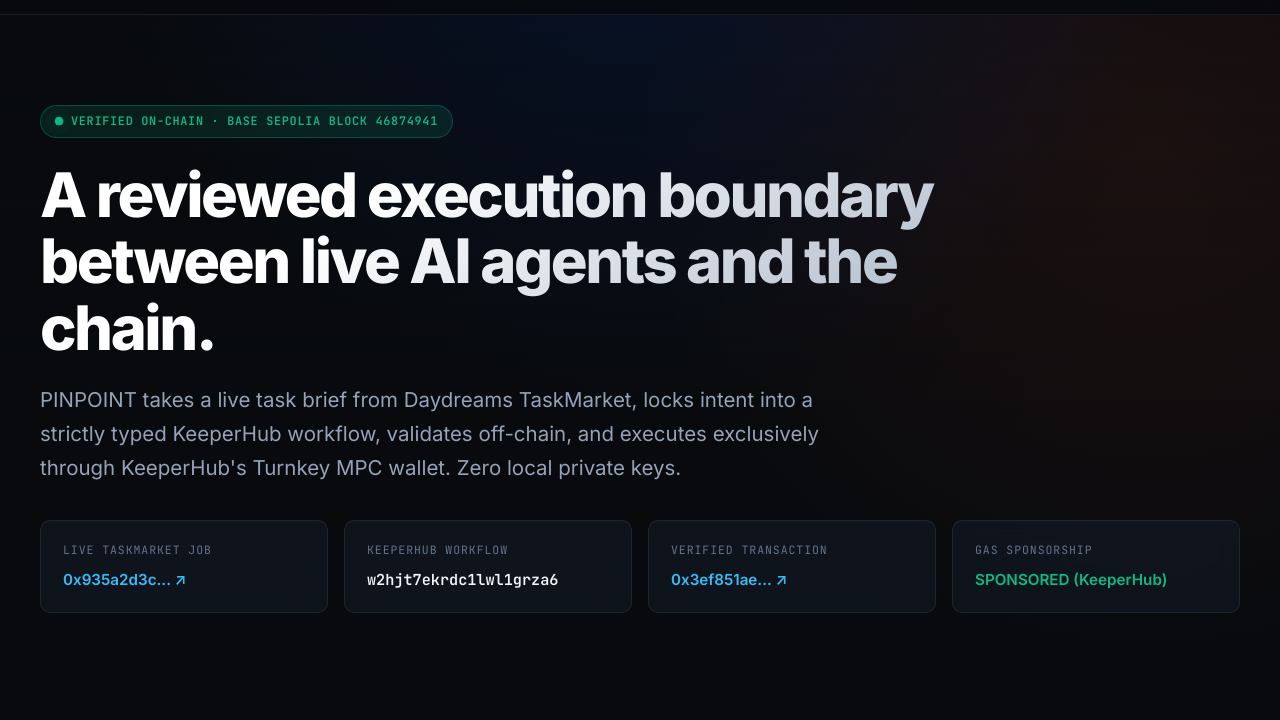
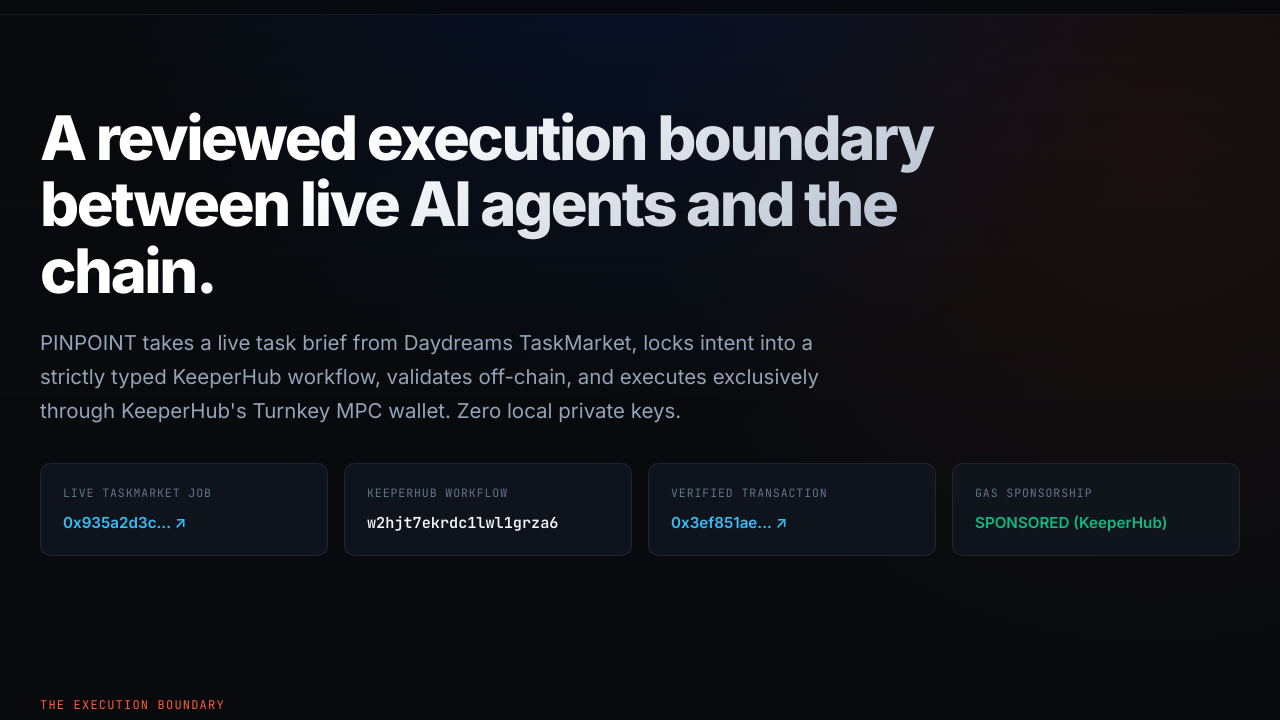
Before and after one commit to Datwebguy/pinpoint, a website: page platform/index.html in a window 1280 px wide. Shown: the part 56-776 px from the top of the page. Drawn offline with Linux system fonts and the light colour scheme.

Commit message:
Remove top hero badge pill from evidence platform

```diff
--- a/platform/index.html
+++ b/platform/index.html
@@ -142,34 +142,6 @@
     .hero {
       padding: 90px 0 60px;
       position: relative;
-    }
-    .pill-live {
-      display: inline-flex;
-      align-items: center;
-      gap: 8px;
-      background: var(--status-success-bg);
-      border: 1px solid var(--status-success-border);
-      color: var(--status-success);
-      font-family: var(--font-mono);
-      font-size: 0.74rem;
-      font-weight: 600;
-      padding: 6px 14px;
-      border-radius: var(--radius-full);
-      margin-bottom: 24px;
-      letter-spacing: 0.06em;
-    }
-    .pulse-dot {
-      width: 8px;
-      height: 8px;
-      border-radius: 50%;
-      background: var(--status-success);
-      box-shadow: 0 0 10px var(--status-success);
-      animation: pulse 2s infinite;
-    }
-    @keyframes pulse {
-      0% { transform: scale(0.95); box-shadow: 0 0 0 0 rgba(16, 185, 129, 0.7); }
-      70% { transform: scale(1.1); box-shadow: 0 0 0 8px rgba(16, 185, 129, 0); }
-      100% { transform: scale(0.95); box-shadow: 0 0 0 0 rgba(16, 185, 129, 0); }
     }
 
     h1 {
@@ -589,10 +561,6 @@
 
     <!-- Hero Section -->
     <section class="hero">
-      <div class="pill-live">
-        <span class="pulse-dot"></span>
-        VERIFIED ON-CHAIN · BASE SEPOLIA BLOCK 46874941
-      </div>
       <h1>A reviewed execution boundary between live AI agents and the chain.</h1>
       <p class="hero-lead">
         PINPOINT takes a live task brief from Daydreams TaskMarket, locks intent into a strictly typed KeeperHub workflow, validates off-chain, and executes exclusively through KeeperHub's Turnkey MPC wallet. Zero local private keys.
```
